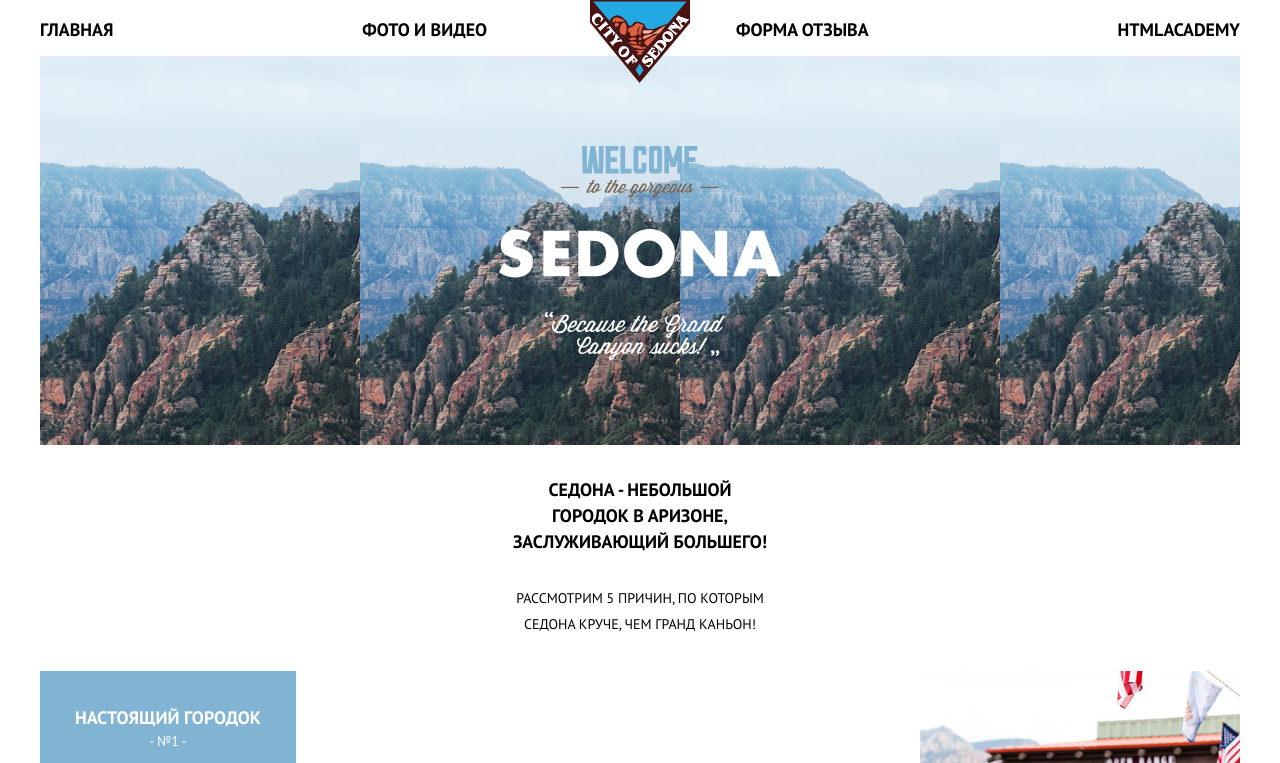
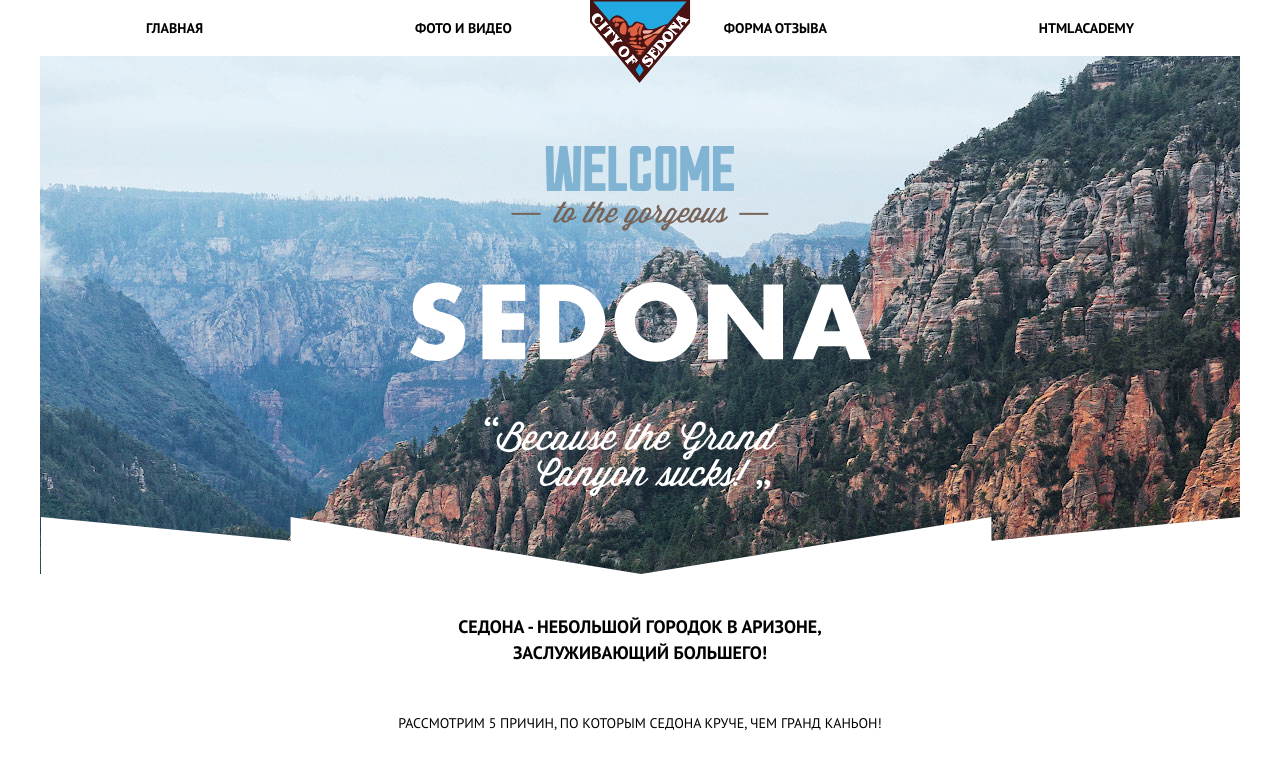
Before and after one commit to htmlacademy-adaptive/222997-sedona-21, a website: page source/index.html in a window 1280 px wide. Shown: the top 763 px of the page. Drawn offline with nearby package versions, Linux system fonts and the light colour scheme; files that its build step writes are made by us from their sources.

Commit message:
ПП верстка главной страницы

```diff
--- a/source/index.html
+++ b/source/index.html
@@ -39,10 +39,7 @@
     <section class="intro">
       <h2 class="visually-hidden">Добро пожаловать в Седону</h2>
       <div class="intro__wrapper">
-        <!-- <img class="intro__background" src="https://via.placeholder.com/150x150" alt="Добро поджаловать в Седону"> -->
-        <img src="img\welcome.svg" alt="Welcome">
-        <!-- <img src="img\group.svg" width="282" height="48" alt="Sedona"> -->
-        <!-- <div class="intro__title">Welcome to gorgeus Sedona</div> -->
+        <img class="intro__background" src="img\welcome.svg" alt="Welcome">
       </div>
     </section>
 
@@ -83,7 +80,7 @@
         </div>
 
         <div class="advantages-big-block">
-          <div class="advantages-big-block__wrapper advantages-big-block__pic--reverse">
+          <div class="advantages-big-block__wrapper advantages-big-block__wrapper--reverse">
             <div class="advantage">
               <h3 class="advantage__title">Там есть мост дьявола</h3>
               <span class="advantage__number">- №2 -</span>
--- a/source/less/blocks/advantages-big-block.less
+++ b/source/less/blocks/advantages-big-block.less
@@ -1,17 +1,3 @@
 .advantages-big-block {
   color: @white;
 }
-
-.advantages-big-block__wrapper {
-  @media @tablet {
-    display: flex;
-    flex-direction: row;
-    justify-content: space-between;
-  }
-}
-
-.advantages-big-block__pic--reverse {
-  @media @tablet {
-    flex-direction: row-reverse;
-  }
-}
--- /dev/null
+++ b/source/less/blocks/advantages-big-block__wrapper.less
@@ -0,0 +1,13 @@
+.advantages-big-block__wrapper {
+  @media @tablet {
+    display: flex;
+    flex-direction: row;
+    justify-content: space-between;
+  }
+
+  &--reverse {
+    @media @tablet {
+      flex-direction: row-reverse;
+    }
+  }
+}
--- a/source/less/blocks/advantages-header.less
+++ b/source/less/blocks/advantages-header.less
@@ -1,20 +1,26 @@
 .advantages-header {
   height: 226px;
+  padding: 40px 30px;
+
+  @media @tablet {
+    padding: 40px 125px;
+  }
+
+  @media @desktop {
+    padding: 40px 355px;
+  }
 }
 
 .advantages-header__title {
-  margin: 0 auto;
-  padding-top: 32px;
-  width: 255px;
+  margin: 0;
   font-size: 18px;
   line-height: 26px;
   font-weight: 700;
 }
 
 .advantages-header__text {
-  margin: 0 auto;
-  padding-top: 30px;
-  width: 250px;
+  margin: 0;
+  margin-top: 44px;
   font-size: 14px;
   line-height: 26px;
   font-weight: 400;
--- a/source/less/blocks/advantages.less
+++ b/source/less/blocks/advantages.less
@@ -17,8 +17,10 @@
   }
 }
 
-@media @tablet {
-  .advantage__item--third {
-    order: 3;
+.advantage__item {
+  @media @tablet {
+    &--third {
+      order: 3;
+    }
   }
 }
--- a/source/less/blocks/intro.less
+++ b/source/less/blocks/intro.less
@@ -3,6 +3,42 @@
   justify-content: center;
   padding-top: 90px;
   height: 389px;
-  background-color: wheat;
   background-image: url("../img/back-mobile.jpg");
+
+  @media @tablet {
+    height: 518px;
+    background-image: url("../img/back-table.jpg");
+  }
+
+  @media @desktop {
+    background-image: url("../img/back-desktop.jpg");
+    height: 518px;
+  }
 }
+
+.intro__wrapper {
+  position: relative;
+}
+
+.intro__wrapper::before {
+  content: "";
+  position: absolute;
+  width: 320px;
+  height: 57px;
+  top: 242px;
+  left: -19px;
+  background-image: url("../img/intro-triangle.svg");
+
+  @media @tablet {
+    width: 768px;
+    left: -154px;
+    top: 371px;
+    background-image: url("../img/intro-triangle-table.svg");
+  }
+
+  @media @desktop {
+    width: 1200px;
+    left: -369px;
+    background-image: url("../img/intro-triangle-desktop.svg");
+  }
+}
--- /dev/null
+++ b/source/less/blocks/intro__background.less
@@ -0,0 +1,9 @@
+.intro__background {
+  width: 282px;
+  height: 214px;
+
+  @media @tablet {
+    width: 461px;
+    height: 350px;
+  }
+}
--- a/source/less/blocks/main-nav.less
+++ b/source/less/blocks/main-nav.less
@@ -24,34 +24,37 @@
 }
 
 .main-nav__list {
+  min-height: 56px;
+  align-items: center;
   list-style: none;
   background-color: @blue-bg;
 
   @media @tablet {
     display: flex;
     flex-direction: row;
-    justify-content: space-between;
+    justify-content: space-around;
     background-color: @white;
   }
 }
 
 .main-nav__item {
+  display: flex;
+  justify-content: center;
+  align-items: center;
   height: 55px;
   // тень временно
   box-shadow: inset 0 1px 0 rgba(255, 255, 255, 0.2);
 }
 
 .main-nav__link {
-  display: block;
   font-size: 18px;
   font-weight: 700;
-  line-height: 40px;
   text-transform: uppercase;
   text-decoration: none;
   color: @white;
-  padding-top: 10px;
 
   @media @tablet {
+    font-size: 14px;
     color: @black;
   }
 }
--- /dev/null
+++ b/source/less/blocks/page.less
@@ -0,0 +1,7 @@
+.page__body {
+  .font;
+  .transform;
+  width: 320px;
+  margin: 0 auto;
+  text-transform: uppercase;
+}
--- a/source/less/blocks/reviews-form.less
+++ b/source/less/blocks/reviews-form.less
@@ -28,19 +28,19 @@
   }
 }
 
-.reviews-form__title--grid {
-  @media @desktop {
-    grid-column-start: 1;
-    grid-column-end: 5;
-    justify-self: center;
-  }
-}
-
 .reviews-form__title {
   font-size: 18px;
   line-height: 26px;
   font-weight: 700;
   margin: 0;
+
+  &--grid {
+    @media @desktop {
+      grid-column-start: 1;
+      grid-column-end: 5;
+      justify-self: center;
+    }
+  }
 }
 
 .reviews-form__label {
--- a/source/less/general/common.less
+++ b/source/less/general/common.less
@@ -6,21 +6,6 @@
 *::before,
 *::after {
   box-sizing: border-box;
-}
-
-.page__body {
-  .font;
-  width: 320px;
-  margin: 0 auto;
-  text-transform: uppercase;
-
-  @media @tablet {
-    width: 768px;
-  }
-
-  @media @desktop {
-    width: 1200px;
-  }
 }
 
 ul {
--- a/source/less/general/mixin.less
+++ b/source/less/general/mixin.less
@@ -3,3 +3,13 @@
   font-weight: @fontWeight;
   font-style: @fontStyle;
 }
+
+.transform {
+  @media @tablet {
+    width: 768px;
+  }
+
+  @media @desktop {
+    width: 1200px;
+  }
+}
--- a/source/less/style.less
+++ b/source/less/style.less
@@ -3,11 +3,14 @@
 @import "./general/fonts.less";
 @import "./general/common.less";
 @import "./general/mixin.less";
+@import "./blocks/page.less";
 @import "./blocks/page-header.less";
 @import "./blocks/intro.less";
+@import "./blocks/intro__background.less";
 @import "./blocks/main-nav.less";
 @import "./blocks/advantages.less";
 @import "./blocks/advantages-header.less";
+@import "./blocks/advantages-big-block__wrapper.less";
 @import "./blocks/advantages-big-block.less";
 @import "./blocks/advantage.less";
 @import "./blocks/advantages-small-block.less";
```
Also changed, not shown: source/img/back-desktop.jpg (added), source/img/back-table.jpg (added), source/img/intro-triangle-desktop.svg (added), source/img/intro-triangle-table.svg (added), source/img/intro-triangle.svg (added).
